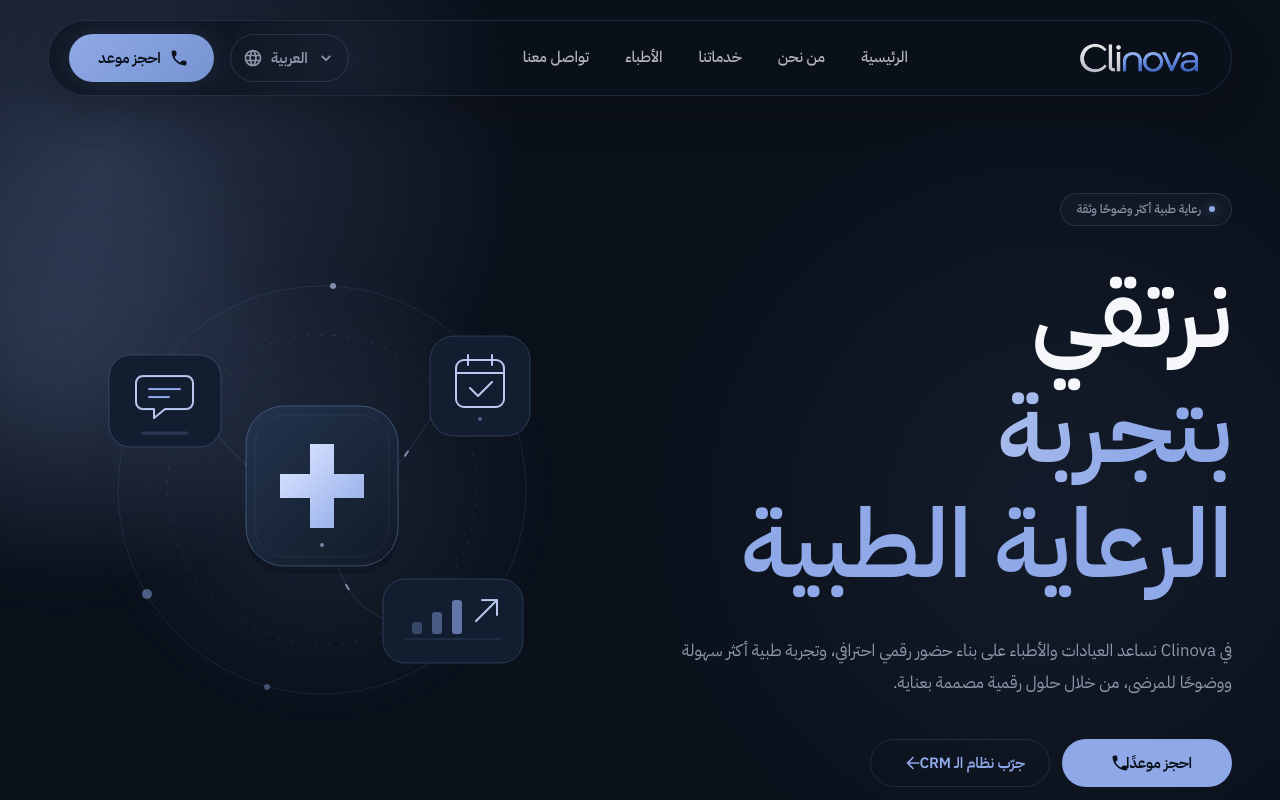
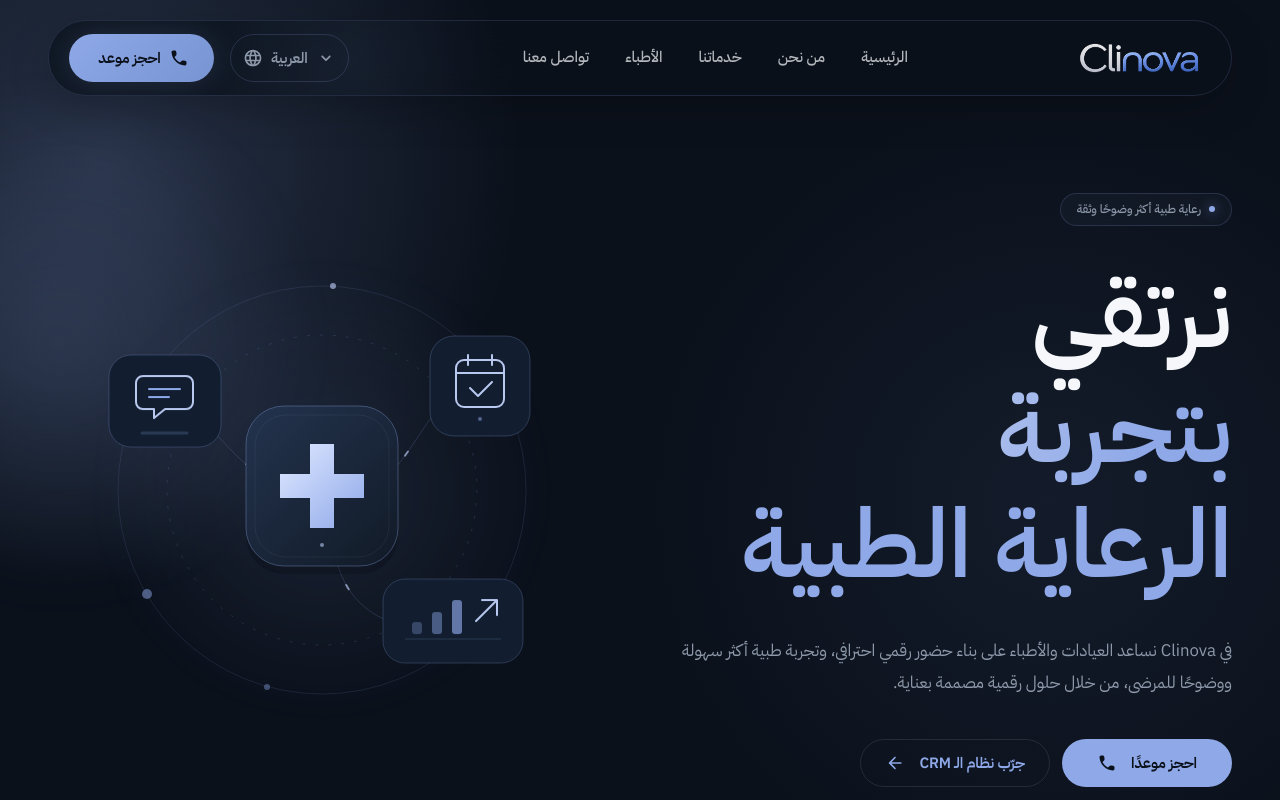
Before and after one commit to ibraham7/clinova, a React (Vite) app: page / in a window 1280 px wide. Shown: the top 800 px of the page. Built offline with nearby package versions, Linux system fonts and the light colour scheme.

Commit message:
Increase hero button icon spacing for both text directions

```diff
--- a/src/components/Hero/Hero.tsx
+++ b/src/components/Hero/Hero.tsx
@@ -351,6 +351,11 @@ function Hero() {
                                     <PhoneRoundedIcon />
                                 }
                                 sx={{
+                                    "& .MuiButton-endIcon": {
+                                        margin: 0,
+                                        marginInlineStart: "14px",
+                                    },
+
                                     minWidth: 170,
 
                                     borderRadius: "999px",
@@ -374,6 +379,11 @@ function Hero() {
                                     <ArrowBackRoundedIcon sx={{ transform: isRtl ? "none" : "rotate(180deg)" }} />
                                 }
                                 sx={{
+                                    "& .MuiButton-endIcon": {
+                                        margin: 0,
+                                        marginInlineStart: "14px",
+                                    },
+
                                     minWidth: 145,
 
                                     borderRadius: "999px",
```
